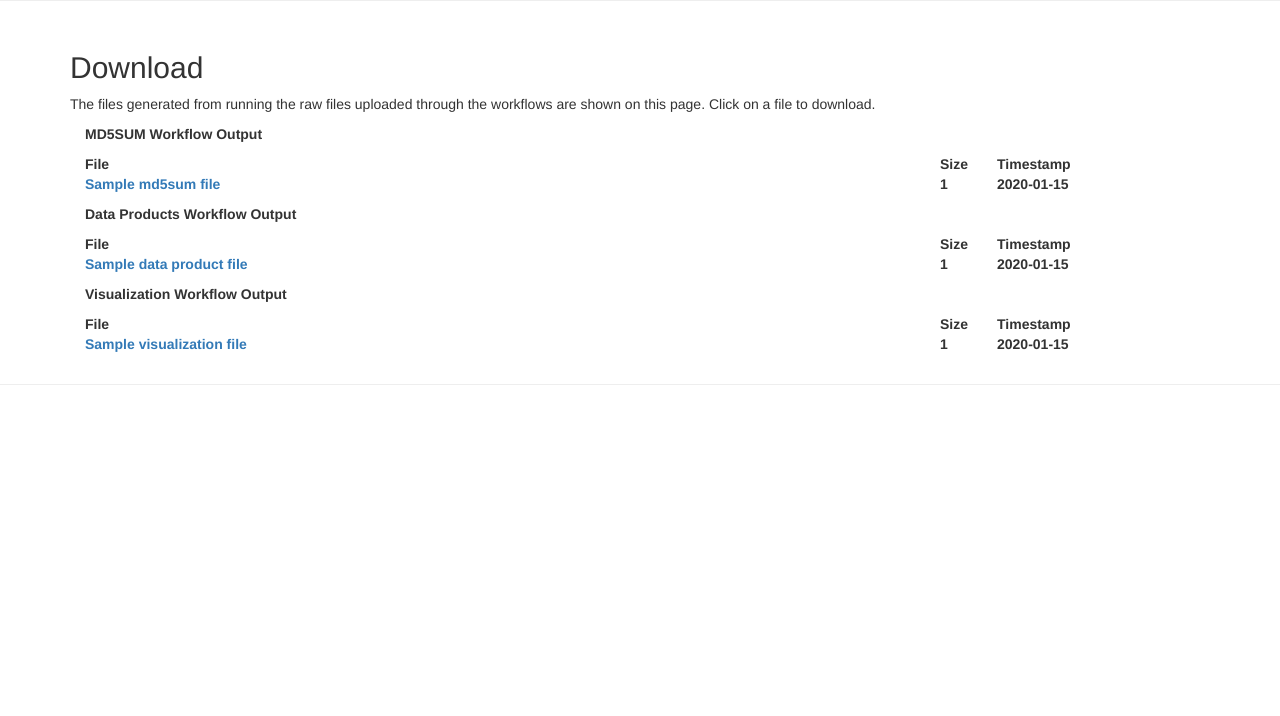
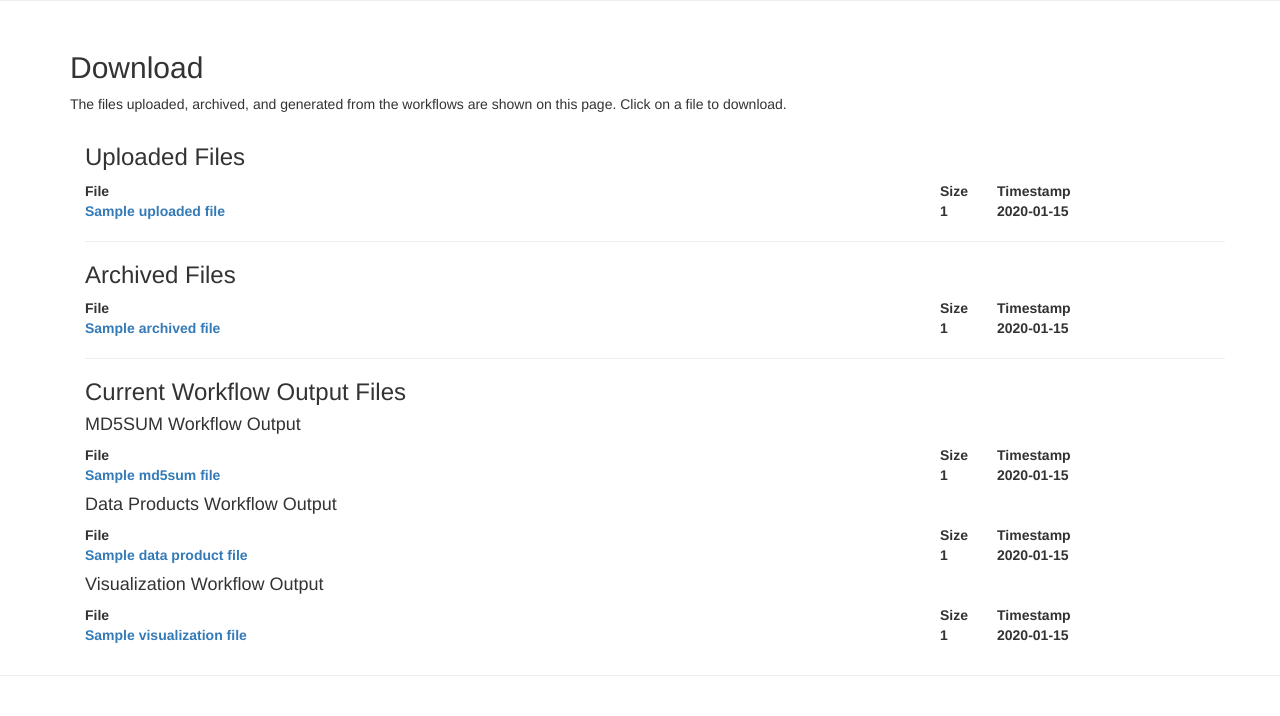
Before and after one commit to sagun98/jdrf1-1, a Django app: template jdrf/pages/templates/download.html in a window 1280 px wide. Shown: the part 269-985 px from the top of the page. Before the commit the page ends 654 px from the top, so only its background shows below. Run offline with Django 3.2, Linux system fonts and the light colour scheme; the template is opened without the code that fills it: most values are stand-ins (such as "Sample title", 1, 10 or a date in 2020); parts of the project's set-up code (start-up, migrations or seed data) failed here and were passed over; some libraries are stand-ins or nearby versions.

Commit message:
Add upload and archive folder to downloads page excluding metadata files and archive workflow logs from files available for download

```diff
--- a/jdrf/pages/templates/download.html
+++ b/jdrf/pages/templates/download.html
@@ -1,3 +1,4 @@
+
 {% load staticfiles %}
 <!DOCTYPE html>
 <html lang="en">
@@ -59,10 +60,29 @@
 
     <div class="container">
           <h2>Download</h2>
-          <p>The files generated from running the raw files uploaded through the workflows are shown on this page. Click on a file to download.</p>
+          <p>The files uploaded, archived, and generated from the workflows are shown on this page. Click on a file to download.</p>
 
     <div class="container">
-        <p><span class="bold_text">MD5SUM Workflow Output</span></p>
+        <h3>Uploaded Files</h3>
+          <table class="table_bold">
+            <tr><th class="width_75">File</th><th class="width_5">Size</th><th class="width_20">Timestamp</th></tr>
+            {% for name, file, size, mtime in uploaded_files %}
+              <tr><td><a href="{% url 'download_file' file %}">{{ name }}</a></td><td>{{ size }}</td><td>{{ mtime }}</td></tr>
+            {% endfor %}
+          </table>
+        </p>
+        <hr>
+        <h3>Archived Files</h3>
+          <table class="table_bold">
+            <tr><th class="width_75">File</th><th class="width_5">Size</th><th class="width_20">Timestamp</th></tr>
+            {% for name, file, size, mtime in archived_files %}
+              <tr><td><a href="{% url 'download_file' file %}">{{ name }}</a></td><td>{{ size }}</td><td>{{ mtime }}</td></tr>
+            {% endfor %}
+          </table>
+        </p>
+        <hr>
+        <h3>Current Workflow Output Files</h3>
+        <h4>MD5SUM Workflow Output</h4>
           <table class="table_bold">
             <tr><th class="width_75">File</th><th class="width_5">Size</th><th class="width_20">Timestamp</th></tr>
             {% for name, file, size, mtime in md5sum_files %}
@@ -70,7 +90,7 @@
             {% endfor %}
           </table>
         </p>
-        <p><span class="bold_text">Data Products Workflow Output</span></p>
+        <h4>Data Products Workflow Output</h4>
           <table class="table_bold">
             <tr><th class="width_75">File</th><th class="width_5">Size</th><th class="width_20">Timestamp</th></tr>
             {% for name, file, size, mtime in data_product_files %}
@@ -78,7 +98,7 @@
             {% endfor %}
           </table>
         </p>
-        <p><span class="bold_text">Visualization Workflow Output</span></p>
+        <h4>Visualization Workflow Output</h4>
           <table class="table_bold">
             <tr><th class="width_75">File</th><th class="width_5">Size</th><th class="width_20">Timestamp</th></tr>
             {% for name, file, size, mtime in visualization_files %}
```
Also changed, not shown: jdrf/pages/views.py (+47 -24 lines).
